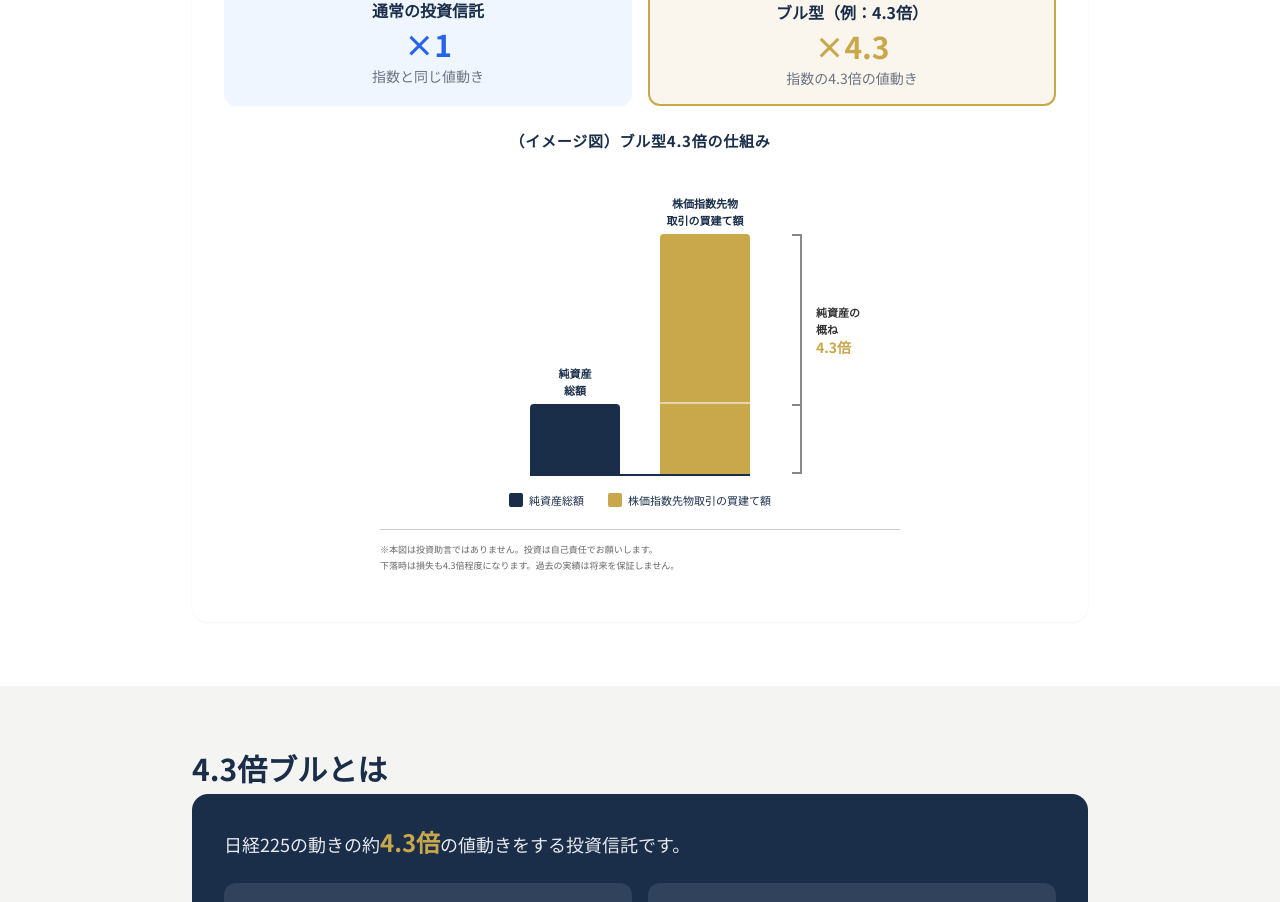
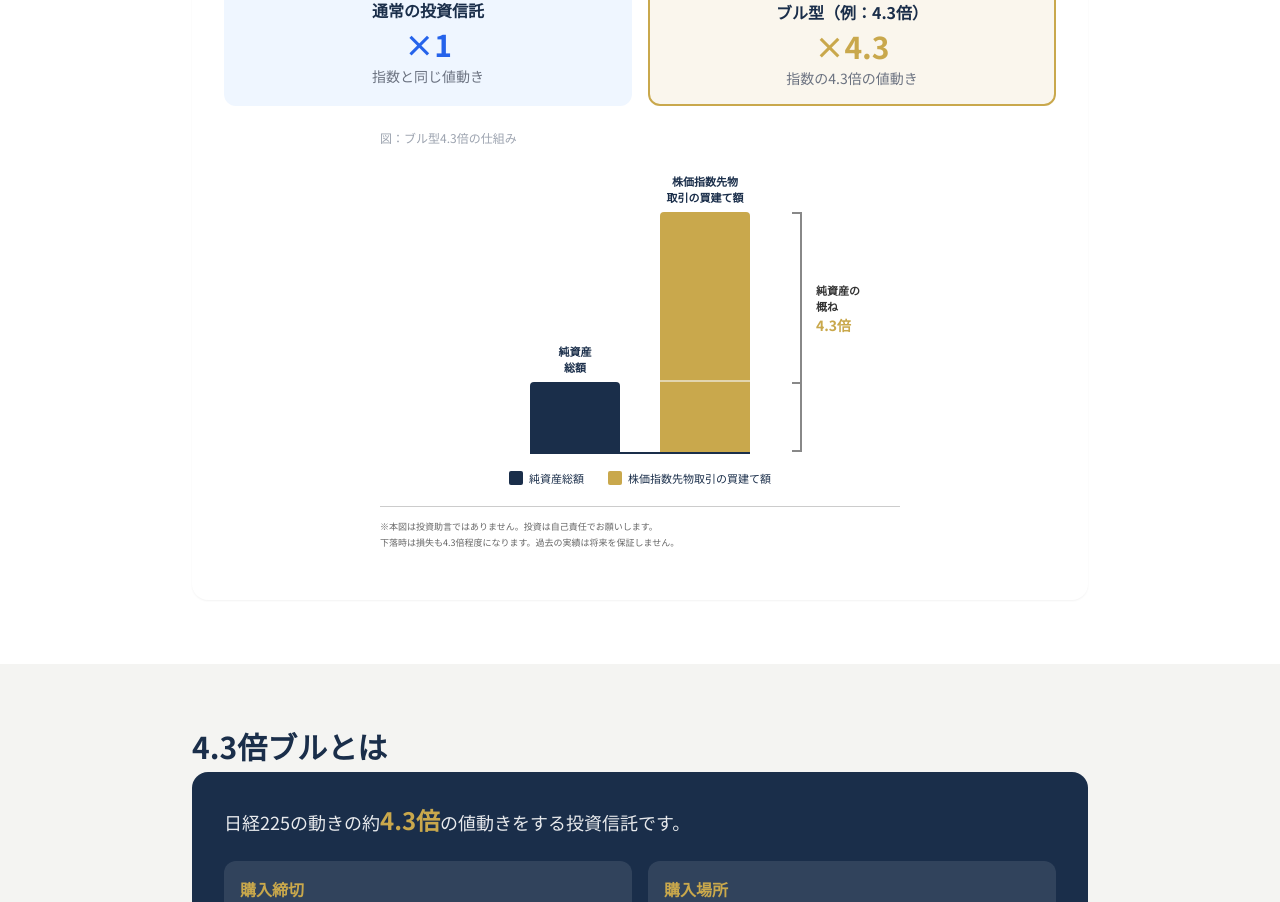
Before and after one commit to tanima3232-eng/bulltalk, a Next.js app: page / in a window 1280 px wide. Shown: the part 4937-5839 px from the top of the page. Built offline with nearby package versions, Linux system fonts and the light colour scheme; no server answers.

Commit message:
fix: ブル型4.3倍図のキャプションを他の図注スタイルに統一

```diff
--- a/app/page.tsx
+++ b/app/page.tsx
@@ -592,9 +592,7 @@ export default async function HomePage() {
               {/* ブルファンドの図 */}
               <div className="my-4 w-full overflow-x-auto">
                 <div style={{maxWidth:"520px", margin:"0 auto", fontFamily:"'Hiragino Kaku Gothic Pro','Noto Sans JP',sans-serif"}}>
-                  <h4 style={{textAlign:"center", color:"#1A2E4A", fontSize:"15px", fontWeight:"bold", marginBottom:"24px", letterSpacing:"0.05em"}}>
-                    （イメージ図）ブル型4.3倍の仕組み
-                  </h4>
+                  <p className="text-xs text-gray-400 mb-2">図：ブル型4.3倍の仕組み</p>
                   <div style={{display:"flex", justifyContent:"center"}}>
                     <div style={{position:"relative", height:"300px", display:"flex", alignItems:"flex-end", gap:"40px", paddingBottom:"2px"}}>
                       {/* ベースライン */}
```
